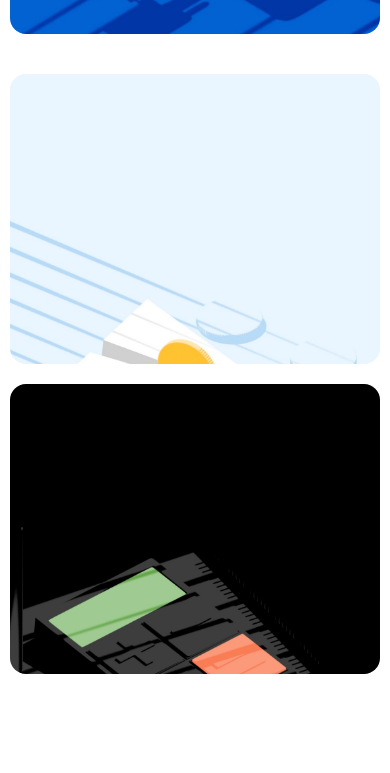
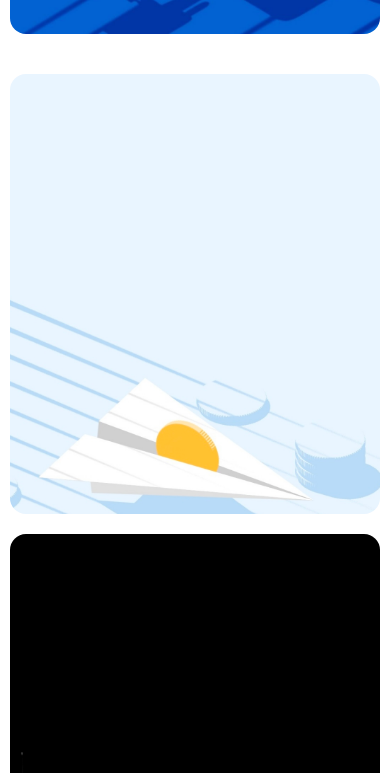
Before and after one commit to heismyke/mono, a website: page index.html in a window 390 px wide. Shown: the part 1224-1997 px from the top of the page. Before the commit the page ends 1898 px from the top, so only its background shows below. Drawn offline with nearby package versions, Linux system fonts and the light colour scheme.

Commit message:
initialized

```diff
--- a/index.html
+++ b/index.html
@@ -150,7 +150,7 @@
     </div>
   </section>
   <section>
-    <div class="lg:w-[80%] md:w-[95%] w-[95%] mx-auto h-[600px] lg:h-[600px]  md:h-[800px] mt-10 flex flex-col md:flex-row justify-between">
+    <div class="lg:w-[80%] md:w-[95%] w-[95%] mx-auto h-[900px] lg:h-[600px]  md:h-[700px] mt-10 flex flex-col md:flex-row justify-between">
       <div class="w-[100%] md:w-[49%] lg:w-[49%] h-full  rounded-2xl md:bg-cover md:bg-no-repeat lg:bg-cover lg:bg-no-repeat bg-cover bg-no-repeat bg-center " style="background-image: url(./images/directplay.jpg);">
 
       </div>
```
Also changed, not shown: css/style.css.
